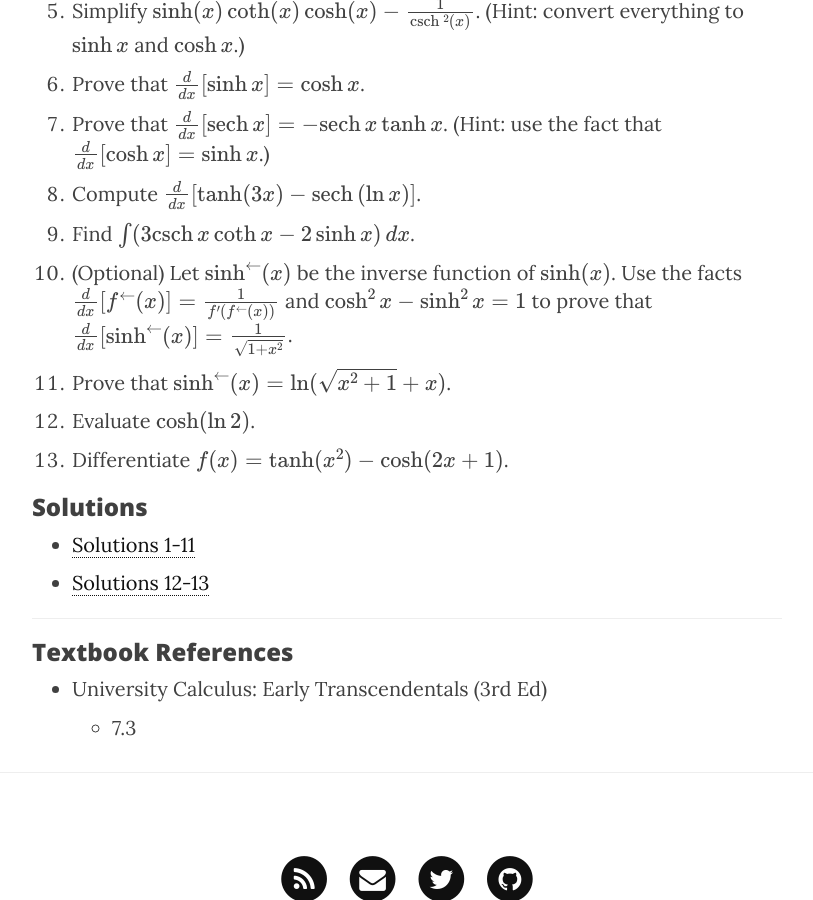
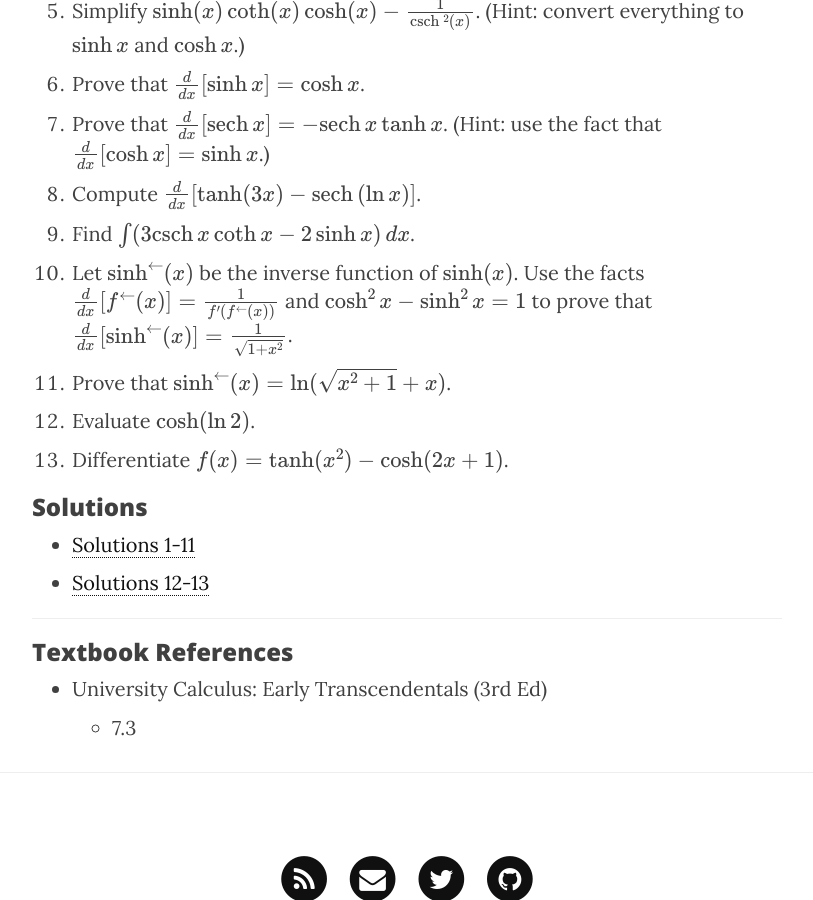
Before and after one commit to jford1906/prof.clontz.org, a Jekyll site: the page built from resources/calculus2/1/2.md, in a window 1280 px wide and 900 px high, scrolled down 3755 px. Shown: the whole window, without its empty margins (233-1046 px from the left). Built offline with Jekyll 4.4.1, drawn with Linux system fonts in a browser that asks for light colours; nearby versions of some CDN libraries; formulas are drawn with MathJax 3.

Commit message:
remove optional tag

```diff
--- a/resources/calculus2/1/2.md
+++ b/resources/calculus2/1/2.md
@@ -82,8 +82,7 @@ description: Hyperbolic Functions
     (Hint: use the fact that \\(\frac{d}{dx}[\cosh x] = \sinh x\\).)
 8.  Compute \\(\frac{d}{dx}[\tanh(3x)-\sech(\ln x)]\\).
 9.  Find \\(\int (3\csch x\coth x - 2\sinh x)\,dx\\).
-10. (Optional)
-    Let \\(\sinh^{\leftarrow}(x)\\) be the inverse function of
+10. Let \\(\sinh^{\leftarrow}(x)\\) be the inverse function of
     \\(\sinh(x)\\). Use the facts
     \\(\frac{d}{dx}[f^{\leftarrow}(x)]=\frac{1}{f'(f^{\leftarrow}(x))}\\)
     and \\(\cosh^2 x-\sinh^2 x = 1\\) to prove that
```
